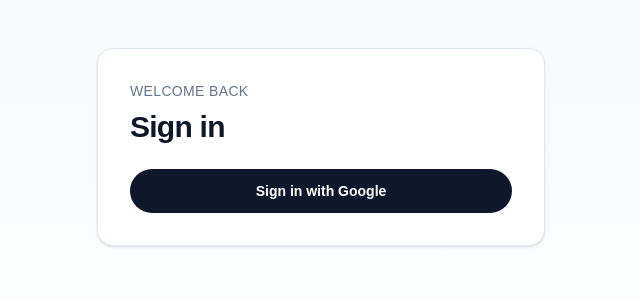
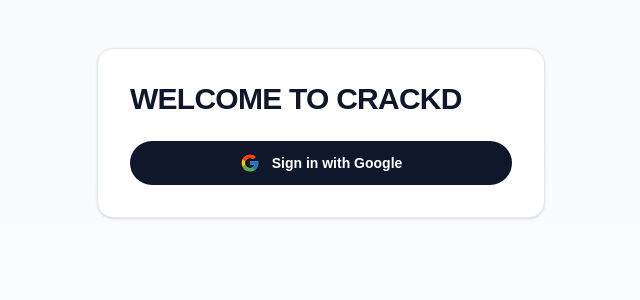
Before and after one commit to deannawood23/hello-next-vercel-admin, a Next.js app: page /login in a window 1280 px wide. Shown: the top 300 px of the page, without its empty margins (319-959 px from the left). Built offline with nearby package versions, Linux system fonts and the light colour scheme; no server answers; a web font is replaced by a local one.

Commit message:
Update login copy and gallery header

```diff
--- a/app/components/GalleryClient.tsx
+++ b/app/components/GalleryClient.tsx
@@ -15,7 +15,11 @@
     }[];
 };
 
-export function GalleryClient() {
+type GalleryClientProps = {
+    userEmail: string;
+};
+
+export function GalleryClient({ userEmail }: GalleryClientProps) {
     const router = useRouter();
     const [images, setImages] = useState<Image[]>([]);
     const [loading, setLoading] = useState(true);
@@ -115,12 +119,11 @@
 
     return (
         <main className="min-h-screen bg-gradient-to-b from-slate-50 to-white px-4 py-10 text-slate-900 sm:px-8">
-            <button
-                type="button"
-                onClick={handleSignOut}
-                className="fixed right-4 top-4 inline-flex h-10 w-10 items-center justify-center rounded-full border border-slate-200 bg-white text-slate-600 shadow-sm transition hover:text-slate-900 focus-visible:outline-none focus-visible:ring-2 focus-visible:ring-slate-400 focus-visible:ring-offset-2 disabled:cursor-not-allowed disabled:opacity-60"
-                aria-label="Sign out"
-                disabled={signingOut}
+            <div className="fixed right-4 top-4">
+                <details className="group relative">
+                    <summary
+                        className="inline-flex h-10 w-10 list-none items-center justify-center rounded-full border border-slate-200 bg-white text-slate-600 shadow-sm transition hover:text-slate-900 focus-visible:outline-none focus-visible:ring-2 focus-visible:ring-slate-400 focus-visible:ring-offset-2"
+                        aria-label="Account"
                     >
                         <svg
                             aria-hidden="true"
@@ -132,18 +135,35 @@
                             strokeLinejoin="round"
                             className="h-5 w-5"
                         >
-                    <path d="M15 3h4a2 2 0 0 1 2 2v14a2 2 0 0 1-2 2h-4" />
-                    <path d="M10 17l5-5-5-5" />
-                    <path d="M15 12H3" />
+                            <path d="M20 21a8 8 0 0 0-16 0" />
+                            <circle cx="12" cy="8" r="4" />
                         </svg>
+                    </summary>
+                    <div className="absolute right-0 mt-2 w-64 rounded-2xl border border-slate-200 bg-white p-4 shadow-lg">
+                        <p className="text-xs uppercase tracking-wide text-slate-500">
+                            Signed in as
+                        </p>
+                        <p className="mt-1 text-sm font-semibold text-slate-900">
+                            {userEmail || 'Unknown user'}
+                        </p>
+                        <button
+                            type="button"
+                            onClick={handleSignOut}
+                            className="mt-4 w-full rounded-full border border-slate-300 px-4 py-2 text-sm font-semibold text-slate-700 transition hover:border-slate-400 hover:text-slate-900 disabled:cursor-not-allowed disabled:opacity-60"
+                            disabled={signingOut}
+                        >
+                            Log out
                         </button>
+                    </div>
+                </details>
+            </div>
             <div className="mx-auto flex w-full max-w-3xl flex-col gap-8">
                 <header className="space-y-2">
                     <p className="text-sm font-medium uppercase tracking-wide text-slate-500">
-                        Gallery
+                        See what we're cookin
                     </p>
                     <h1 className="font-[var(--font-playfair)] text-3xl font-semibold tracking-tight sm:text-4xl">
-                        Crackd Captions
+                        Newly Generated Captions
                     </h1>
                 </header>
 
--- a/app/login/page.tsx
+++ b/app/login/page.tsx
@@ -63,11 +63,8 @@
         <main className="min-h-screen bg-gradient-to-b from-slate-50 to-white px-4 py-12 text-slate-900 sm:px-8">
             <div className="mx-auto flex w-full max-w-md flex-col gap-6 rounded-2xl border border-slate-200 bg-white p-6 shadow-sm sm:p-8">
                 <div className="space-y-2">
-                    <p className="text-sm font-medium uppercase tracking-wide text-slate-500">
-                        Welcome back
-                    </p>
                     <h1 className="font-[var(--font-playfair)] text-3xl font-semibold tracking-tight">
-                        Sign in
+                        WELCOME TO CRACKD
                     </h1>
                 </div>
 
@@ -80,8 +77,30 @@
                 <form action={signInWithGoogle}>
                     <button
                         type="submit"
-                        className="flex w-full items-center justify-center rounded-full bg-slate-900 px-4 py-3 text-sm font-semibold text-white transition hover:bg-slate-800"
+                        className="flex w-full items-center justify-center gap-3 rounded-full bg-slate-900 px-4 py-3 text-sm font-semibold text-white transition hover:bg-slate-800"
                     >
+                        <svg
+                            aria-hidden="true"
+                            viewBox="0 0 48 48"
+                            className="h-5 w-5"
+                        >
+                            <path
+                                fill="#FFC107"
+                                d="M43.6 20.5H42V20H24v8h11.3C33.6 32.6 29.2 36 24 36c-6.6 0-12-5.4-12-12s5.4-12 12-12c3 0 5.7 1.1 7.8 3l5.7-5.7C34.2 6.1 29.4 4 24 4 12.9 4 4 12.9 4 24s8.9 20 20 20 20-8.9 20-20c0-1.3-.1-2.7-.4-3.5z"
+                            />
+                            <path
+                                fill="#FF3D00"
+                                d="M6.3 14.7l6.6 4.8C14.7 16 19 12 24 12c3 0 5.7 1.1 7.8 3l5.7-5.7C34.2 6.1 29.4 4 24 4 16.3 4 9.6 8.3 6.3 14.7z"
+                            />
+                            <path
+                                fill="#4CAF50"
+                                d="M24 44c5.1 0 9.8-2 13.3-5.2l-6.1-5.2C29.1 35.4 26.7 36 24 36c-5.2 0-9.6-3.4-11.2-8.1l-6.5 5C9.5 39.6 16.2 44 24 44z"
+                            />
+                            <path
+                                fill="#1976D2"
+                                d="M43.6 20.5H42V20H24v8h11.3c-1.1 3-3.4 5.5-6.3 6.9l.1.1 6.1 5.2C34.7 41.5 44 36 44 24c0-1.3-.1-2.7-.4-3.5z"
+                            />
+                        </svg>
                         Sign in with Google
                     </button>
                 </form>
--- a/app/page.tsx
+++ b/app/page.tsx
@@ -2,7 +2,7 @@
 import { GalleryClient } from './components/GalleryClient';
 
 export default async function Home() {
-    await requireUser();
+    const { user } = await requireUser();
 
-    return <GalleryClient />;
+    return <GalleryClient userEmail={user.email ?? ''} />;
 }
```
Lines whose indentation alone changed are shown as unchanged.
